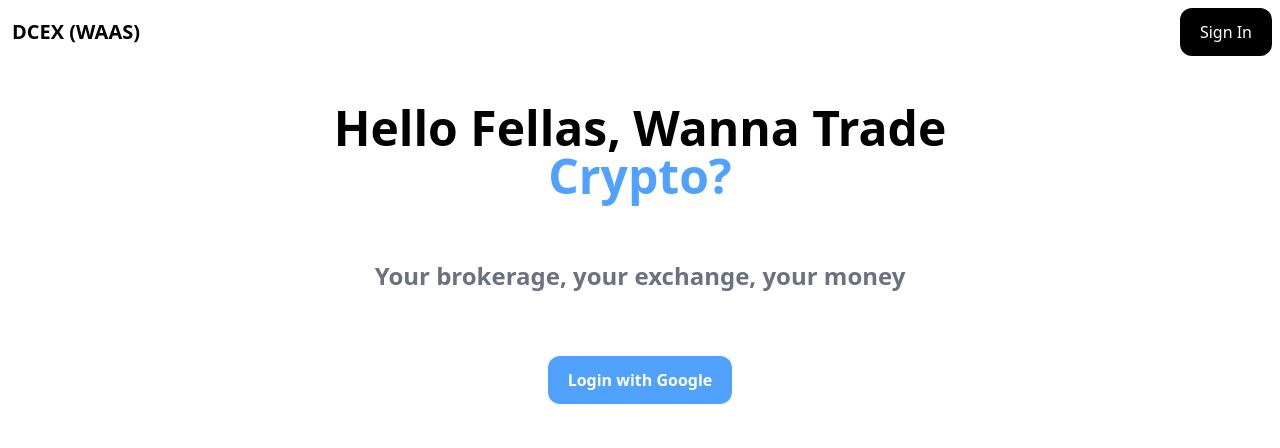
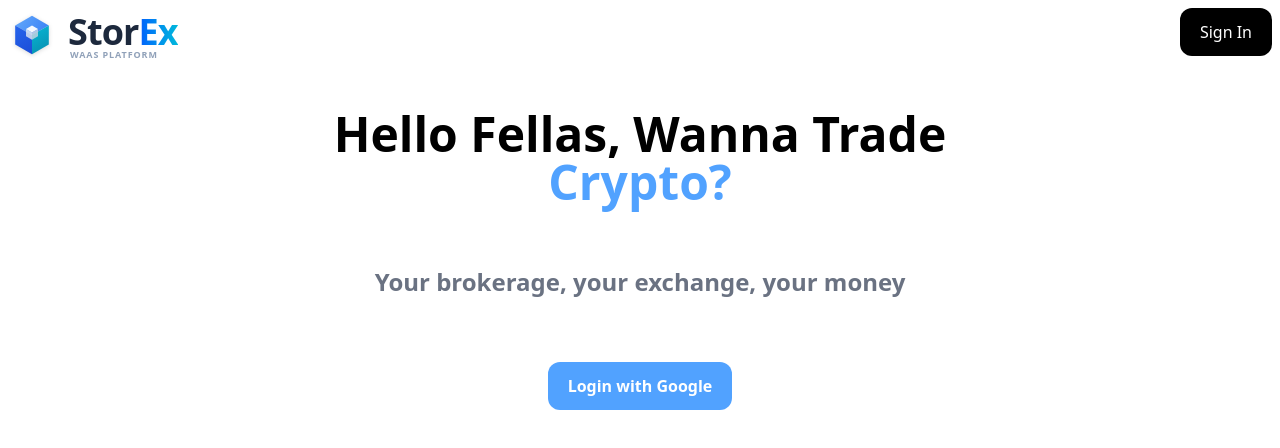
Before and after one commit to radon19/StorEx-Waas, a Next.js app in the folder frontend/: page / in a window 1280 px wide. Shown: the top 448 px of the page. Built offline with nearby package versions, Linux system fonts and the light colour scheme; no server answers.

Commit message:
minute changes

```diff
--- a/frontend/app/api/swap/route.ts
+++ b/frontend/app/api/swap/route.ts
@@ -58,7 +58,6 @@ export async function POST(request: NextRequest) {
         });
     }
 
-    // 5. You now have 100% type-safe and runtime-verified data!
     const data = parsedData.data;
 
 
@@ -103,6 +102,7 @@ export async function POST(request: NextRequest) {
             outputMint: data.outputMint, // USDC
             amount: data.amount,
             taker: solWallet.publicKey,
+            slippageBps: data.slippage || "0.5"   ,
         }),
         { headers: { "x-api-key": API_KEY } },
     );
@@ -110,7 +110,11 @@ export async function POST(request: NextRequest) {
 
     if (!orderResponse.ok) {
         console.error(`/order failed: ${orderResponse.status}`, await orderResponse.text());
-        process.exit(1);
+        return NextResponse.json({
+            message: "Order failed ",
+        },{
+            status: 500
+        });
     }
 
 
@@ -118,7 +122,11 @@ export async function POST(request: NextRequest) {
 
     if (!order.transaction) {
         console.error("No transaction in response:", JSON.stringify(order, null, 2));
-        process.exit(1);
+        return NextResponse.json({
+            message: "No transaction in response",
+        },{
+            status: 500
+        });
     }
 
     // Step 2: Sign the transaction
@@ -158,11 +166,20 @@ export async function POST(request: NextRequest) {
     console.log(`https://solscan.io/tx/${result.signature}`);
     if (result.status === "Success") {
         console.log("Swap successful:", JSON.stringify(result, null, 2));
+        return NextResponse.json({
+            message: "Swap successful",
+            signature: result.signature
+        },{
+            status: 200
+        });
     } else {
         console.error("Swap failed:", JSON.stringify(result, null, 2));
+        return NextResponse.json({
+            message: "Swap failed",
+        },{
+            status: 500
+        });
     }
 
 
-
-
 }
--- a/frontend/app/components/Button.tsx
+++ b/frontend/app/components/Button.tsx
@@ -8,15 +8,29 @@ export function PrimaryButton({children,onClick}:{
   return <button onClick={onClick} type="button" className="text-white bg-black rounded-xl py-3 px-5">  {children}  </button>
 }
 
-export function SecondaryButton({children,onClick,prefix}:{
-    children : React.ReactNode,
-    onClick : ()=>void
-    prefix? : React.ReactNode
+export function SecondaryButton({
+    children,
+    onClick,
+    prefix,
+    disabled
+}: {
+    children: React.ReactNode;
+    onClick: () => void;
+    prefix?: React.ReactNode;
+    disabled?: boolean; // Added optional disabled prop
 }) {
-  return <button onClick={onClick}  className="text-white bg-blue-400 font-semibold rounded-xl py-3 px-5">
-  {prefix}
-  {children}
-    </button>
+    return (
+        <button
+            onClick={onClick}
+            disabled={disabled} // Passes the disabled state to the HTML button
+            className={`text-white bg-blue-400 font-semibold rounded-xl py-3 px-5 ${
+                disabled ? "opacity-50 cursor-not-allowed" : "hover:bg-blue-500 transition-colors"
+            }`}
+        >
+            {prefix}
+            {children}
+        </button>
+    );
 }
 
 
--- a/frontend/app/components/Header.tsx
+++ b/frontend/app/components/Header.tsx
@@ -2,14 +2,13 @@
 import { signIn, signOut, useSession } from 'next-auth/react'
 import React from 'react'
 import {PrimaryButton} from './Button';
+import { Logo } from './Logo';
 
 function Header() {
     const session = useSession();
   return (
     <div className=' px-2 py-2 flex justify-between'>
-        <div className='text-xl font-bold pl-1 flex flex-col justify-center'>
-            DCEX (WAAS)
-        </div>
+        <Logo/>
 
         <div className=''>
           {session.data?.user? <PrimaryButton onClick={()=>{
--- a/frontend/app/components/Hero.tsx
+++ b/frontend/app/components/Hero.tsx
@@ -2,33 +2,50 @@
 import { signIn, useSession } from "next-auth/react";
 import { SecondaryButton } from "./Button";
 import { useRouter } from "next/navigation";
+import { useState } from "react";
 
 export default function Hero() {
     const session = useSession();
     const router = useRouter();
 
+    // State to track if the user just clicked a button
+    const [isActionLoading, setIsActionLoading] = useState(false);
 
-    return <div><div className='font-bold text-5xl flex flex-col items-center justify-center pt-10 pb-5'>
-        Hello Fellas, Wanna Trade  <span className='text-blue-400'>Crypto?   </span>
-    </div>
-    <div className='font-bold text-2xl text-gray-500 flex flex-col items-center justify-center py-10 '>
-Your brokerage, your exchange, your money
-  </div>
-<br/>
-  <div className='flex flex-col items-center justify-center  '>
-    {session.data?.user ?
-<SecondaryButton onClick={()=>{
-    router.push("/dashboard")
-    } }> Dashboard</SecondaryButton>
+    // Disable if NextAuth is still loading the session OR if a button was clicked
+    const isLoading = session.status === "loading" || isActionLoading;
 
-    :
-
-
-<SecondaryButton onClick={()=>{
-        signIn("google")
-    } }> Login with Google   </SecondaryButton>
-    }
-  </div>
-
-    </div>
+    return (
+        <div>
+            <div className='font-bold text-5xl flex flex-col items-center justify-center pt-10 pb-5'>
+                Hello Fellas, Wanna Trade  <span className='text-blue-400'>Crypto?   </span>
+            </div>
+            <div className='font-bold text-2xl text-gray-500 flex flex-col items-center justify-center py-10 '>
+                Your brokerage, your exchange, your money
+            </div>
+            <br/>
+            <div className='flex flex-col items-center justify-center'>
+                {session.data?.user ? (
+                    <SecondaryButton
+                        disabled={isLoading}
+                        onClick={() => {
+                            setIsActionLoading(true);
+                            router.push("/dashboard");
+                        }}
+                    >
+                        {isLoading ? "Loading..." : "Dashboard"}
+                    </SecondaryButton>
+                ) : (
+                    <SecondaryButton
+                        disabled={isLoading}
+                        onClick={() => {
+                            setIsActionLoading(true);
+                            signIn("google");
+                        }}
+                    >
+                        {isLoading ? "Loading..." : "Login with Google"}
+                    </SecondaryButton>
+                )}
+            </div>
+        </div>
+    );
 }
--- /dev/null
+++ b/frontend/app/components/Logo.tsx
@@ -0,0 +1,73 @@
+"use client"
+
+
+interface LogoProps {
+  className?: string;
+  size?: 'sm' | 'md' | 'lg';
+  showBadge?: boolean;
+}
+
+export const Logo = ({ className = "", size = "lg", showBadge = true }: LogoProps) => {
+  // Configurable sizes so you can reuse this in headers, footers, or loaders
+  const sizeClasses = {
+    sm: "w-6 h-6",
+    md: "w-8 h-8",
+    lg: "w-12 h-12"
+  };
+
+  const textClasses = {
+    sm: "text-lg",
+    md: "text-2xl",
+    lg: "text-4xl"
+  };
+
+  return (
+    <div className={`flex items-center gap-3 ${className}`}>
+      {/* Logo Icon (Custom 3D Isometric Cube SVG) */}
+      <div className={`relative shrink-0 ${sizeClasses[size]}`}>
+        <svg viewBox="0 0 40 40" fill="none" xmlns="http://www.w3.org/2000/svg" className="w-full h-full drop-shadow-sm">
+          <defs>
+            <linearGradient id="top-face" x1="8" y1="6" x2="32" y2="20" gradientUnits="userSpaceOnUse">
+              <stop stopColor="#60A5FA" /> {/* Tailwind blue-400 */}
+              <stop offset="1" stopColor="#3B82F6" /> {/* Tailwind blue-500 */}
+            </linearGradient>
+            <linearGradient id="left-face" x1="8" y1="13" x2="20" y2="34" gradientUnits="userSpaceOnUse">
+              <stop stopColor="#2563EB" /> {/* Tailwind blue-600 */}
+              <stop offset="1" stopColor="#1D4ED8" /> {/* Tailwind blue-800 */}
+            </linearGradient>
+            <linearGradient id="right-face" x1="20" y1="13" x2="32" y2="34" gradientUnits="userSpaceOnUse">
+              <stop stopColor="#06B6D4" /> {/* Tailwind cyan-500 */}
+              <stop offset="1" stopColor="#0891B2" /> {/* Tailwind cyan-600 */}
+            </linearGradient>
+          </defs>
+
+          {/* Top Face */}
+          <path d="M20 4 L34 12 L20 20 L6 12 Z" fill="url(#top-face)" />
+          {/* Left Face */}
+          <path d="M6 12 L20 20 L20 36 L6 28 Z" fill="url(#left-face)" />
+          {/* Right Face */}
+          <path d="M20 20 L34 12 L34 28 L20 36 Z" fill="url(#right-face)" />
+
+          {/* Inner Glowing Core (Represents Secure Assets inside the Wallet) */}
+          <path d="M20 12 L25 15 L20 18 L15 15 Z" fill="#FFFFFF" opacity="0.95" />
+          <path d="M15 15 L20 18 L20 24 L15 21 Z" fill="#E2E8F0" opacity="0.8" />
+          <path d="M20 18 L25 15 L25 21 L20 24 Z" fill="#CBD5E1" opacity="0.8" />
+        </svg>
+      </div>
+
+      {/* Logo Typography */}
+      <div className="flex flex-col justify-center mt-1">
+        <div className={`font-bold tracking-tight text-slate-800 flex items-baseline ${textClasses[size]}`}>
+          Stor<span className="text-transparent bg-clip-text bg-linear-to-r from-blue-600 to-cyan-500 font-extrabold">Ex</span>
+        </div>
+
+        {/* Optional WaaS Badge */}
+        {showBadge && (
+          <span className="text-[9px] font-bold text-slate-400 uppercase tracking-widest -mt-1 ml-0.5">
+            WaaS Platform
+          </span>
+        )}
+      </div>
+    </div>
+  );
+}
--- a/frontend/app/components/ProfileCard.tsx
+++ b/frontend/app/components/ProfileCard.tsx
@@ -28,7 +28,7 @@ export const ProfileCard = ({ publicKey }: { publicKey: string }) => {
     if (session.status === "loading") {
         return (
             <div className="pt-8 flex justify-center ">
-                <div className="max-w-4xl rounded-2xl shadow-xl w-full p-12 flex flex-col items-center justify-center min-h-[500px]">
+                <div className="max-w-4xl rounded-2xl shadow-xl w-full p-12 flex flex-col items-center justify-center min-h-125">
                     {/* Spinning Circle */}
                     <div className="w-12 h-12 border-4 border-slate-100 border-t-slate-800 rounded-full animate-spin"></div>
                     <div className="mt-4 text-slate-500 font-medium">Loading profile...</div>
--- a/frontend/app/components/Swap.tsx
+++ b/frontend/app/components/Swap.tsx
@@ -88,7 +88,7 @@ export default function SwapInterface({ publicKey }: {
 
 
   return (
-    <div className="min-h-screen flex items-center justify-center p-4 font-sans">
+    <div className="w-full font-sans">
       {/* Main Card */}
       <div className="bg-white w-full max-w-3xl rounded-3xl shadow-[0_8px_30px_rgb(0,0,0,0.04)] p-8 border border-slate-100">
         {/* Header Section */}
--- a/frontend/app/schemas/validations.ts
+++ b/frontend/app/schemas/validations.ts
@@ -5,4 +5,5 @@ export const swapRequestSchema = z.object({
     inputMint: z.string().min(32).max(44),
     outputMint: z.string().min(32).max(44),
     amount: z.string().regex(/^\d+(\.\d+)?$/, "Amount must be a valid positive number"),
+    slippage: z.string(),
 });
```
